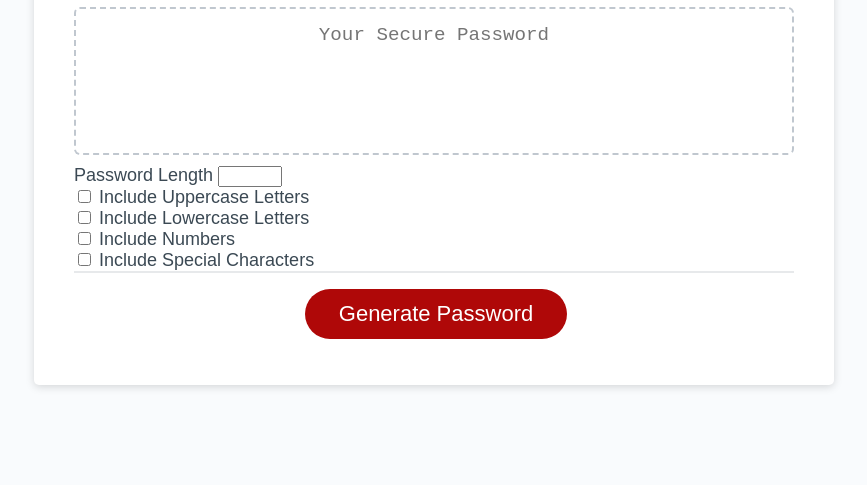
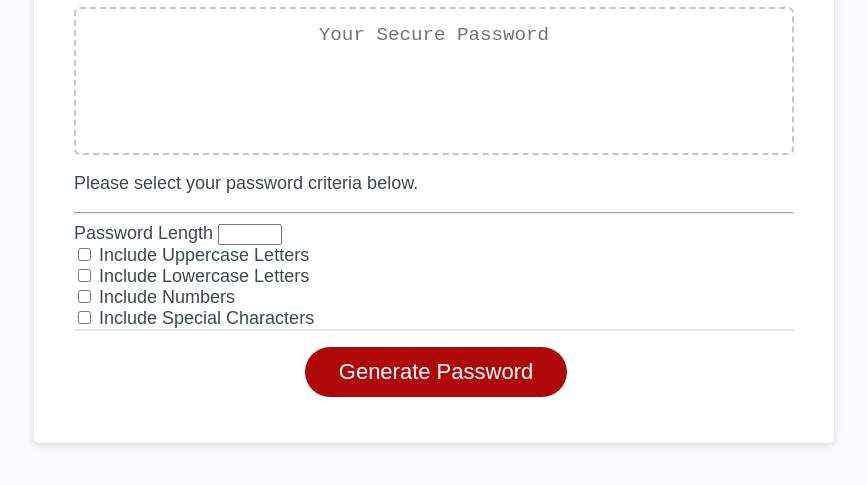
Before and after one commit to JesusFernandoRios/PasswordGenerator, a plain HTML site: page index.html in a window 1280 px wide. Shown: the part 241-726 px from the top of the page, without its empty margins (206-1073 px from the left). Drawn offline with Linux system fonts and the light colour scheme.

Commit message:
updated read me and html

```diff
--- a/index.html
+++ b/index.html
@@ -20,7 +20,8 @@
       </div>
       <div class="card-body">
         <textarea readonly id="password" placeholder="Your Secure Password" aria-label="Generated Password"></textarea>
-
+        <p> Please select your password criteria below.
+        <hr>
         <label for="length"> Password Length</label>
         <input type="number" id="length" name="length" min="8" max="128">
         <br>
```
Also changed, not shown: 1 other file.
